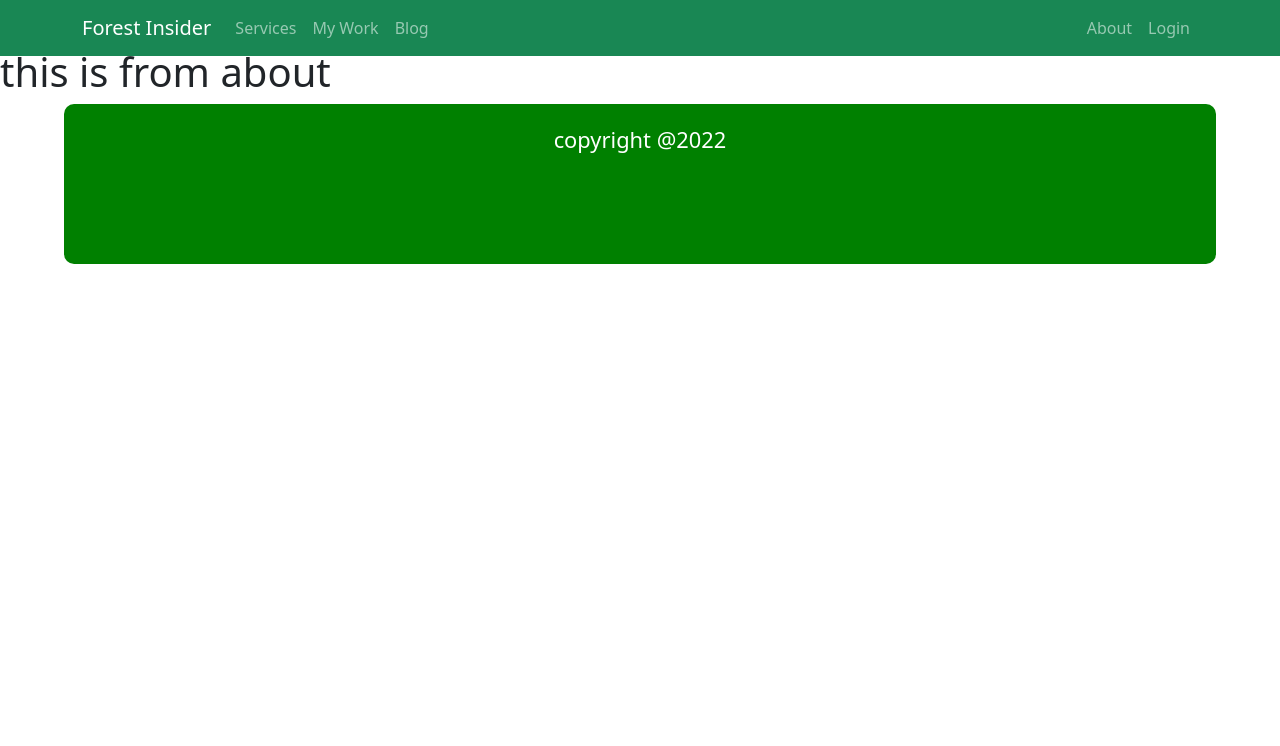
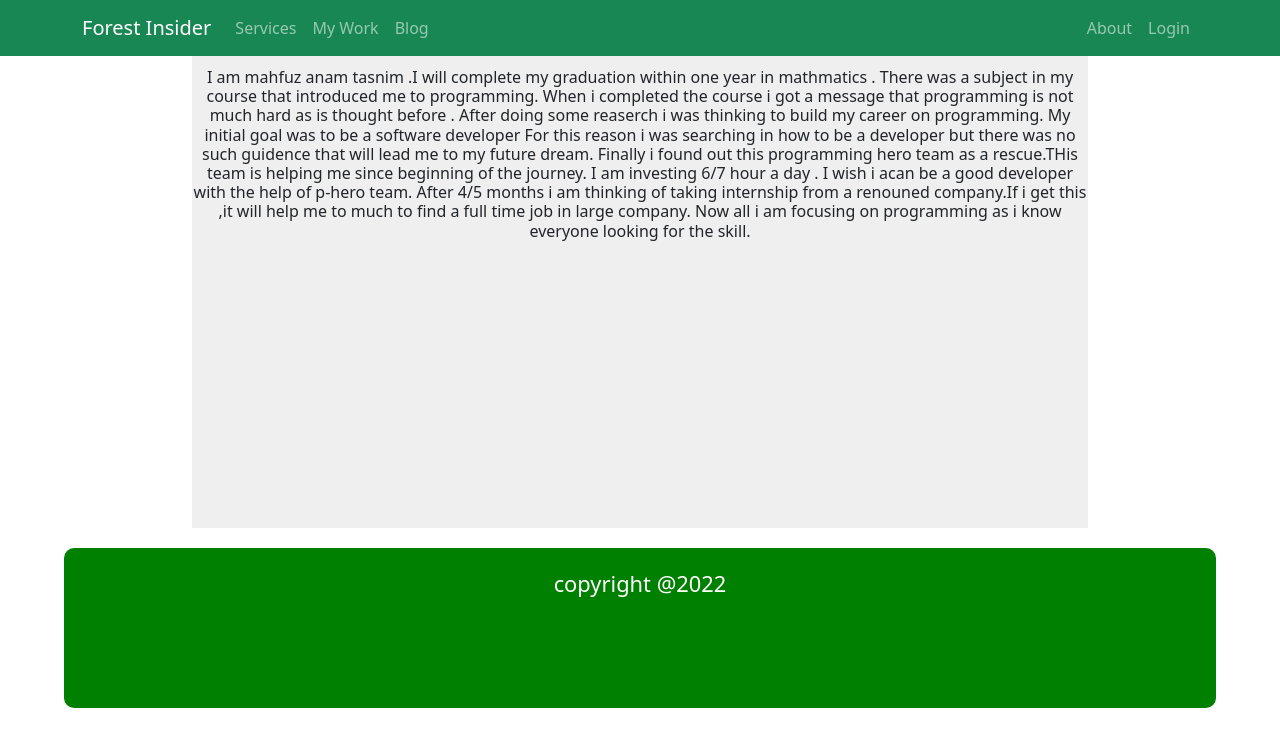
Before and after one commit to mat557/assignment-10-code, a React (Create React App) app: page /about in a window 1280 px wide. Shown: the top 746 px of the page. Built offline with nearby package versions, Linux system fonts and the light colour scheme; no server answers.

Commit message:
About page done

```diff
--- /dev/null
+++ b/src/Page/About/About.css
@@ -0,0 +1,8 @@
+.about-part{
+    width: 70%;
+    margin: 20px auto;
+    padding-top: 20px;
+    text-align: center;
+    height: 60vh;
+    background-color: #efefef;
+}
--- a/src/Page/About/About.jsx
+++ b/src/Page/About/About.jsx
@@ -1,11 +1,29 @@
-import React from 'react';
+import React from "react";
+import "./About.css";
 
 const About = () => {
-    return (
-        <div className='mt-5'>
-            <h1>this is from about</h1>
-        </div>
-    );
+  return (
+    <div className="mt-5">
+      <div className="about-part">
+        <h6>
+          I am mahfuz anam tasnim .I will complete my graduation within one year
+          in mathmatics . There was a subject in my course that introduced me to
+          programming. When i completed the course i got a message that
+          programming is not much hard as is thought before . After doing some
+          reaserch i was thinking to build my career on programming. My initial
+          goal was to be a software developer For this reason i was searching in
+          how to be a developer but there was no such guidence that will lead me
+          to my future dream. Finally i found out this programming hero team as
+          a rescue.THis team is helping me since beginning of the journey. I am
+          investing 6/7 hour a day . I wish i acan be a good developer with the
+          help of p-hero team. After 4/5 months i am thinking of taking
+          internship from a renouned company.If i get this ,it will help me to
+          much to find a full time job in large company. Now all i am focusing
+          on programming as i know everyone looking for the skill.
+        </h6>
+      </div>
+    </div>
+  );
 };
 
 export default About;
--- a/src/Page/Login/LOgin/Login.jsx
+++ b/src/Page/Login/LOgin/Login.jsx
@@ -1,4 +1,4 @@
-import React, { useRef } from "react";
+import React, { useEffect, useRef } from "react";
 import { Button, Form } from "react-bootstrap";
 import { useSignInWithEmailAndPassword } from "react-firebase-hooks/auth";
 import { Link, useLocation, useNavigate } from "react-router-dom";
@@ -15,10 +15,13 @@ const Login = () => {
         user
       ] = useSignInWithEmailAndPassword(auth);
 
+      useEffect(()=>{
+        if(user){
+          navigate(from, { replace: true });
+        }
+      },[user])
 
-      if(user){
-        navigate(from, { replace: true });
-      }
+
 
     const handleSubmit = (event) =>{
         event.preventDefault();
```
